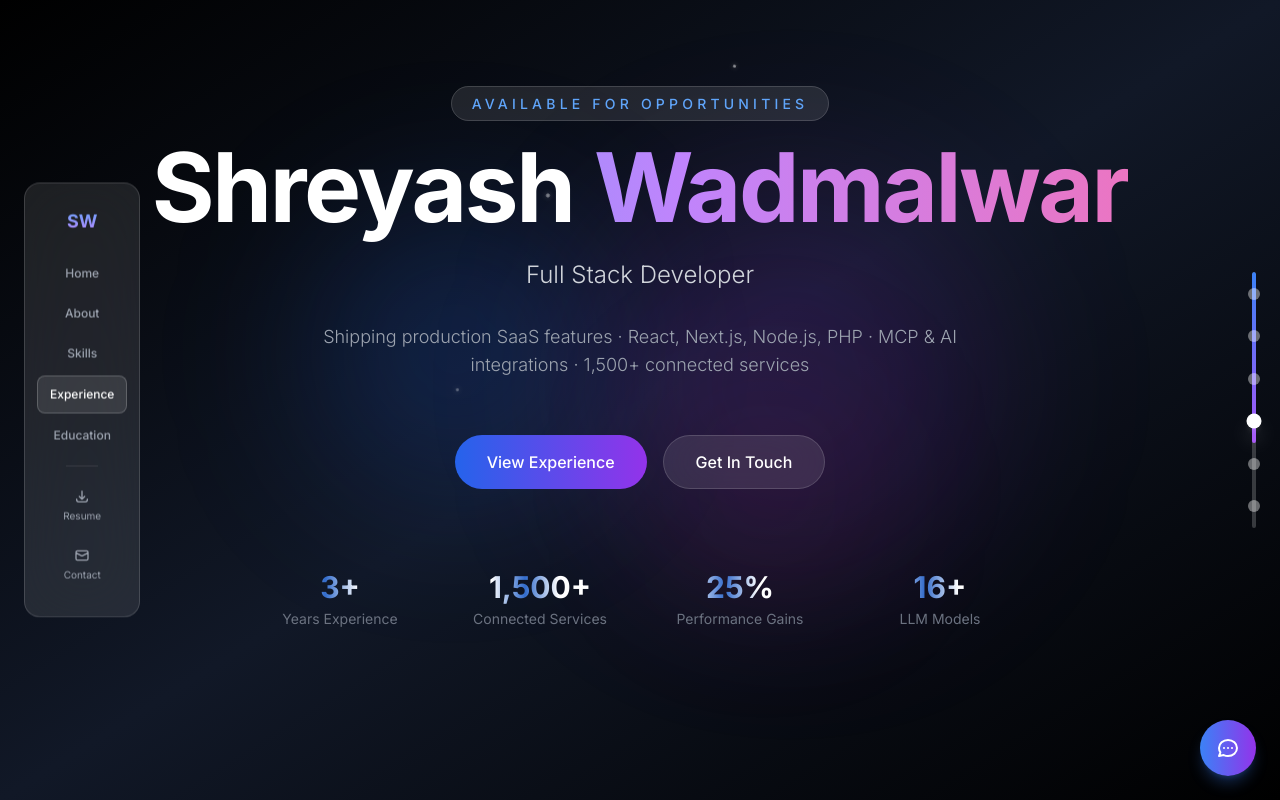
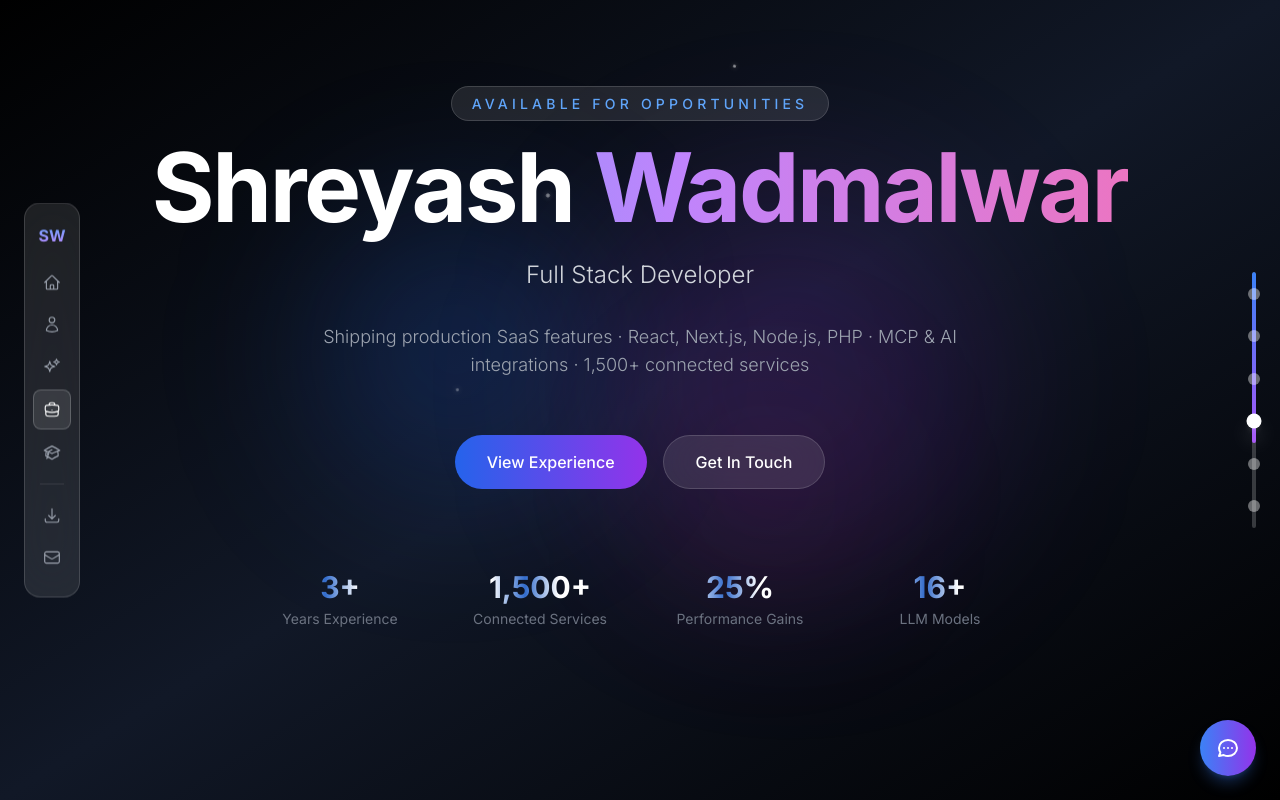
Before and after one commit to shreywadmalwar/shreyash_wadmalwar, a React (Create React App) app: page / in a window 1280 px wide. Shown: the top 800 px of the page. Built offline with nearby package versions, Linux system fonts and the light colour scheme.

Commit message:
Collapsible sidebar nav: icons-only by default, expands with labels on hover

```diff
--- a/src/components/Header.js
+++ b/src/components/Header.js
@@ -1,7 +1,9 @@
 import React, { useState, useEffect } from "react";
+import { motion, AnimatePresence } from "framer-motion";
 
 const Header = ({ activeSection, scrollToSection, openContactDrawer }) => {
   const [isMenuOpen, setIsMenuOpen] = useState(false);
+  const [isExpanded, setIsExpanded] = useState(false);
 
   useEffect(() => {
     if (!isMenuOpen) return;
@@ -13,20 +15,43 @@ const Header = ({ activeSection, scrollToSection, openContactDrawer }) => {
   }, [isMenuOpen]);
 
   const sections = [
-    { id: "hero", name: "Home" },
-    { id: "about", name: "About" },
-    { id: "skills", name: "Skills" },
-    { id: "projects", name: "Experience" },
-    { id: "education", name: "Education" },
+    {
+      id: "hero", name: "Home",
+      icon: <svg className="w-[18px] h-[18px]" fill="none" stroke="currentColor" viewBox="0 0 24 24"><path strokeLinecap="round" strokeLinejoin="round" strokeWidth={1.5} d="M2.25 12l8.954-8.955a1.126 1.126 0 011.591 0L21.75 12M4.5 9.75v10.125c0 .621.504 1.125 1.125 1.125H9.75v-4.875c0-.621.504-1.125 1.125-1.125h2.25c.621 0 1.125.504 1.125 1.125V21h4.125c.621 0 1.125-.504 1.125-1.125V9.75M8.25 21h8.25" /></svg>
+    },
+    {
+      id: "about", name: "About",
+      icon: <svg className="w-[18px] h-[18px]" fill="none" stroke="currentColor" viewBox="0 0 24 24"><path strokeLinecap="round" strokeLinejoin="round" strokeWidth={1.5} d="M15.75 6a3.75 3.75 0 11-7.5 0 3.75 3.75 0 017.5 0zM4.501 20.118a7.5 7.5 0 0114.998 0A17.933 17.933 0 0112 21.75c-2.676 0-5.216-.584-7.499-1.632z" /></svg>
+    },
+    {
+      id: "skills", name: "Skills",
+      icon: <svg className="w-[18px] h-[18px]" fill="none" stroke="currentColor" viewBox="0 0 24 24"><path strokeLinecap="round" strokeLinejoin="round" strokeWidth={1.5} d="M9.813 15.904L9 18.75l-.813-2.846a4.5 4.5 0 00-3.09-3.09L2.25 12l2.846-.813a4.5 4.5 0 003.09-3.09L9 5.25l.813 2.846a4.5 4.5 0 003.09 3.09L15.75 12l-2.846.813a4.5 4.5 0 00-3.09 3.09zM18.259 8.715L18 9.75l-.259-1.035a3.375 3.375 0 00-2.455-2.456L14.25 6l1.036-.259a3.375 3.375 0 002.455-2.456L18 2.25l.259 1.035a3.375 3.375 0 002.455 2.456L21.75 6l-1.036.259a3.375 3.375 0 00-2.455 2.456z" /></svg>
+    },
+    {
+      id: "projects", name: "Experience",
+      icon: <svg className="w-[18px] h-[18px]" fill="none" stroke="currentColor" viewBox="0 0 24 24"><path strokeLinecap="round" strokeLinejoin="round" strokeWidth={1.5} d="M20.25 14.15v4.25c0 1.094-.787 2.036-1.872 2.18-2.087.277-4.216.42-6.378.42s-4.291-.143-6.378-.42c-1.085-.144-1.872-1.086-1.872-2.18v-4.25m16.5 0a2.18 2.18 0 00.75-1.661V8.706c0-1.081-.768-2.015-1.837-2.175a48.114 48.114 0 00-3.413-.387m4.5 8.006c-.194.165-.42.295-.673.38A23.978 23.978 0 0112 15.75c-2.648 0-5.195-.429-7.577-1.22a2.016 2.016 0 01-.673-.38m0 0A2.18 2.18 0 013 12.489V8.706c0-1.081.768-2.015 1.837-2.175a48.111 48.111 0 013.413-.387m7.5 0V5.25A2.25 2.25 0 0013.5 3h-3a2.25 2.25 0 00-2.25 2.25v.894m7.5 0a48.667 48.667 0 00-7.5 0M12 12.75h.008v.008H12v-.008z" /></svg>
+    },
+    {
+      id: "education", name: "Education",
+      icon: <svg className="w-[18px] h-[18px]" fill="none" stroke="currentColor" viewBox="0 0 24 24"><path strokeLinecap="round" strokeLinejoin="round" strokeWidth={1.5} d="M4.26 10.147a60.436 60.436 0 00-.491 6.347A48.627 48.627 0 0112 20.904a48.627 48.627 0 018.232-4.41 60.46 60.46 0 00-.491-6.347m-15.482 0a50.57 50.57 0 00-2.658-.813A59.905 59.905 0 0112 3.493a59.902 59.902 0 0110.399 5.84c-.896.248-1.783.52-2.658.814m-15.482 0A50.697 50.697 0 0112 13.489a50.702 50.702 0 017.74-3.342M6.75 15a.75.75 0 100-1.5.75.75 0 000 1.5zm0 0v-3.675A55.378 55.378 0 0112 8.443m-7.007 11.55A5.981 5.981 0 006.75 15.75v-1.5" /></svg>
+    },
   ];
 
   return (
     <>
       {/* Desktop Vertical Sidebar */}
-      <header className="hidden md:flex fixed left-6 top-1/2 -translate-y-1/2 z-50 flex-col items-center">
-        <nav className="glass-strong rounded-2xl px-3 py-6 flex flex-col items-center gap-1">
+      <motion.header
+        className="hidden md:flex fixed left-6 top-1/2 -translate-y-1/2 z-50 flex-col items-center"
+        onMouseEnter={() => setIsExpanded(true)}
+        onMouseLeave={() => setIsExpanded(false)}
+      >
+        <motion.nav
+          className="glass-strong rounded-2xl py-5 flex flex-col items-center gap-1 overflow-hidden"
+          animate={{ width: isExpanded ? 160 : 56 }}
+          transition={{ duration: 0.3, ease: [0.4, 0, 0.2, 1] }}
+        >
           {/* Logo */}
-          <div className="text-lg font-bold bg-gradient-to-b from-blue-400 to-purple-400 bg-clip-text text-transparent mb-4">
+          <div className="text-base font-bold bg-gradient-to-b from-blue-400 to-purple-400 bg-clip-text text-transparent mb-3 px-3">
             SW
           </div>
 
@@ -35,43 +60,83 @@ const Header = ({ activeSection, scrollToSection, openContactDrawer }) => {
             <button
               key={item.id}
               onClick={() => scrollToSection(item.id)}
-              className={`relative w-full text-xs font-medium px-3 py-2.5 rounded-lg transition-all duration-300 text-center whitespace-nowrap ${
+              className={`relative w-[calc(100%-16px)] mx-2 flex items-center gap-3 py-2.5 rounded-lg transition-all duration-300 ${
                 activeSection === item.id
                   ? "text-white bg-white/10 border border-white/20"
                   : "text-gray-400 hover:text-white hover:bg-white/5"
               }`}
+              style={{ paddingLeft: isExpanded ? '14px' : '0', justifyContent: isExpanded ? 'flex-start' : 'center' }}
             >
-              {item.name}
+              <span className="flex-shrink-0">{item.icon}</span>
+              <AnimatePresence>
+                {isExpanded && (
+                  <motion.span
+                    initial={{ opacity: 0, width: 0 }}
+                    animate={{ opacity: 1, width: 'auto' }}
+                    exit={{ opacity: 0, width: 0 }}
+                    transition={{ duration: 0.2 }}
+                    className="text-xs font-medium whitespace-nowrap overflow-hidden"
+                  >
+                    {item.name}
+                  </motion.span>
+                )}
+              </AnimatePresence>
             </button>
           ))}
 
           {/* Divider */}
-          <div className="w-8 h-px bg-white/10 my-2" />
+          <div className="w-6 h-px bg-white/10 my-2" />
 
           {/* Resume */}
           <a
             href={`${process.env.PUBLIC_URL}/resume.docx`}
             download="Shreyash_Wadmalwar_Resume.docx"
-            className="flex flex-col items-center gap-1 text-gray-400 hover:text-white transition-colors px-3 py-2.5 rounded-lg hover:bg-white/5"
+            className="w-[calc(100%-16px)] mx-2 flex items-center gap-3 text-gray-400 hover:text-white transition-colors py-2.5 rounded-lg hover:bg-white/5"
+            style={{ paddingLeft: isExpanded ? '14px' : '0', justifyContent: isExpanded ? 'flex-start' : 'center' }}
           >
-            <svg className="w-4 h-4" fill="none" stroke="currentColor" viewBox="0 0 24 24">
-              <path strokeLinecap="round" strokeLinejoin="round" strokeWidth={2} d="M4 16v1a3 3 0 003 3h10a3 3 0 003-3v-1m-4-4l-4 4m0 0l-4-4m4 4V4" />
+            <svg className="w-[18px] h-[18px] flex-shrink-0" fill="none" stroke="currentColor" viewBox="0 0 24 24">
+              <path strokeLinecap="round" strokeLinejoin="round" strokeWidth={1.5} d="M3 16.5v2.25A2.25 2.25 0 005.25 21h13.5A2.25 2.25 0 0021 18.75V16.5M16.5 12L12 16.5m0 0L7.5 12m4.5 4.5V3" />
             </svg>
-            <span className="text-[10px]">Resume</span>
+            <AnimatePresence>
+              {isExpanded && (
+                <motion.span
+                  initial={{ opacity: 0, width: 0 }}
+                  animate={{ opacity: 1, width: 'auto' }}
+                  exit={{ opacity: 0, width: 0 }}
+                  transition={{ duration: 0.2 }}
+                  className="text-xs font-medium whitespace-nowrap overflow-hidden"
+                >
+                  Resume
+                </motion.span>
+              )}
+            </AnimatePresence>
           </a>
 
           {/* Contact */}
           <button
             onClick={openContactDrawer}
-            className="flex flex-col items-center gap-1 text-gray-400 hover:text-white transition-colors px-3 py-2.5 rounded-lg hover:bg-white/5"
+            className="w-[calc(100%-16px)] mx-2 flex items-center gap-3 text-gray-400 hover:text-white transition-colors py-2.5 rounded-lg hover:bg-white/5"
+            style={{ paddingLeft: isExpanded ? '14px' : '0', justifyContent: isExpanded ? 'flex-start' : 'center' }}
           >
-            <svg className="w-4 h-4" fill="none" stroke="currentColor" viewBox="0 0 24 24">
-              <path strokeLinecap="round" strokeLinejoin="round" strokeWidth={2} d="M3 8l7.89 4.26a2 2 0 002.22 0L21 8M5 19h14a2 2 0 002-2V7a2 2 0 00-2-2H5a2 2 0 00-2 2v10a2 2 0 002 2z" />
+            <svg className="w-[18px] h-[18px] flex-shrink-0" fill="none" stroke="currentColor" viewBox="0 0 24 24">
+              <path strokeLinecap="round" strokeLinejoin="round" strokeWidth={1.5} d="M21.75 6.75v10.5a2.25 2.25 0 01-2.25 2.25h-15a2.25 2.25 0 01-2.25-2.25V6.75m19.5 0A2.25 2.25 0 0019.5 4.5h-15a2.25 2.25 0 00-2.25 2.25m19.5 0v.243a2.25 2.25 0 01-1.07 1.916l-7.5 4.615a2.25 2.25 0 01-2.36 0L3.32 8.91a2.25 2.25 0 01-1.07-1.916V6.75" />
             </svg>
-            <span className="text-[10px]">Contact</span>
+            <AnimatePresence>
+              {isExpanded && (
+                <motion.span
+                  initial={{ opacity: 0, width: 0 }}
+                  animate={{ opacity: 1, width: 'auto' }}
+                  exit={{ opacity: 0, width: 0 }}
+                  transition={{ duration: 0.2 }}
+                  className="text-xs font-medium whitespace-nowrap overflow-hidden"
+                >
+                  Contact
+                </motion.span>
+              )}
+            </AnimatePresence>
           </button>
-        </nav>
-      </header>
+        </motion.nav>
+      </motion.header>
 
       {/* Mobile Header */}
       <header className="md:hidden fixed top-0 left-0 right-0 z-50">
@@ -126,13 +191,14 @@ const Header = ({ activeSection, scrollToSection, openContactDrawer }) => {
                   scrollToSection(item.id);
                   setIsMenuOpen(false);
                 }}
-                className={`w-full text-left text-3xl py-4 border-b border-white/10 transition-all duration-300 truncate ${
+                className={`w-full text-left text-3xl py-4 border-b border-white/10 transition-all duration-300 truncate flex items-center gap-4 ${
                   activeSection === item.id
                     ? "text-white"
                     : "text-gray-300 hover:text-white"
                 }`}
                 style={{ transitionDelay: `${index * 100}ms` }}
               >
+                {item.icon}
                 {item.name}
               </button>
             ))}
@@ -140,7 +206,7 @@ const Header = ({ activeSection, scrollToSection, openContactDrawer }) => {
               href={`${process.env.PUBLIC_URL}/resume.docx`}
               download="Shreyash_Wadmalwar_Resume.docx"
               onClick={() => setIsMenuOpen(false)}
-              className="w-full text-left text-3xl py-4 border-b border-white/10 text-gray-300 hover:text-white transition-all duration-300 flex items-center gap-3 truncate"
+              className="w-full text-left text-3xl py-4 border-b border-white/10 text-gray-300 hover:text-white transition-all duration-300 flex items-center gap-4 truncate"
               style={{ transitionDelay: `${sections.length * 100}ms` }}
             >
               <svg className="w-6 h-6 flex-shrink-0" fill="none" stroke="currentColor" viewBox="0 0 24 24">
@@ -153,7 +219,7 @@ const Header = ({ activeSection, scrollToSection, openContactDrawer }) => {
                 openContactDrawer();
                 setIsMenuOpen(false);
               }}
-              className="w-full text-left text-3xl py-4 text-gray-300 hover:text-white transition-all duration-300 flex items-center gap-3 truncate"
+              className="w-full text-left text-3xl py-4 text-gray-300 hover:text-white transition-all duration-300 flex items-center gap-4 truncate"
               style={{ transitionDelay: `${sections.length * 100}ms` }}
             >
               <svg
@@ -166,7 +232,7 @@ const Header = ({ activeSection, scrollToSection, openContactDrawer }) => {
                   strokeLinecap="round"
                   strokeLinejoin="round"
                   strokeWidth={2}
-                  d="M17 8l4 4m0 0l-4 4m4-4H3"
+                  d="M21.75 6.75v10.5a2.25 2.25 0 01-2.25 2.25h-15a2.25 2.25 0 01-2.25-2.25V6.75m19.5 0A2.25 2.25 0 0019.5 4.5h-15a2.25 2.25 0 00-2.25 2.25m19.5 0v.243a2.25 2.25 0 01-1.07 1.916l-7.5 4.615a2.25 2.25 0 01-2.36 0L3.32 8.91a2.25 2.25 0 01-1.07-1.916V6.75"
                 />
               </svg>
               Contact Me
```
